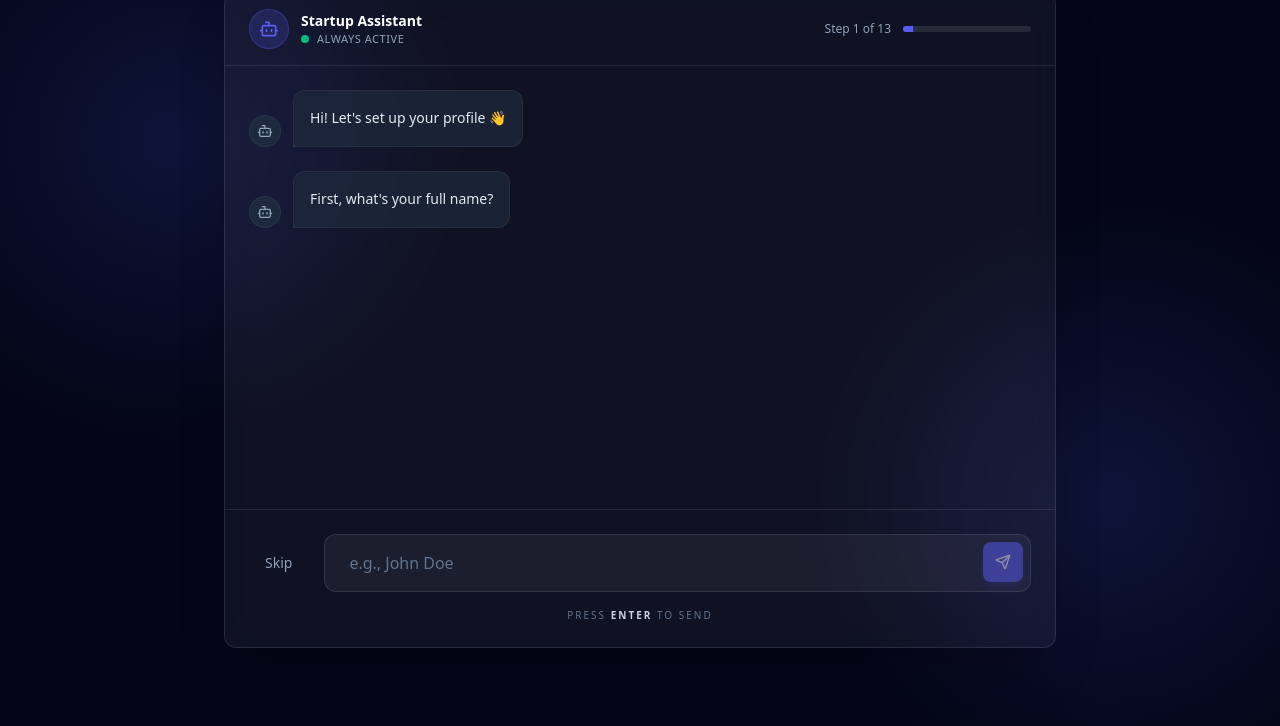
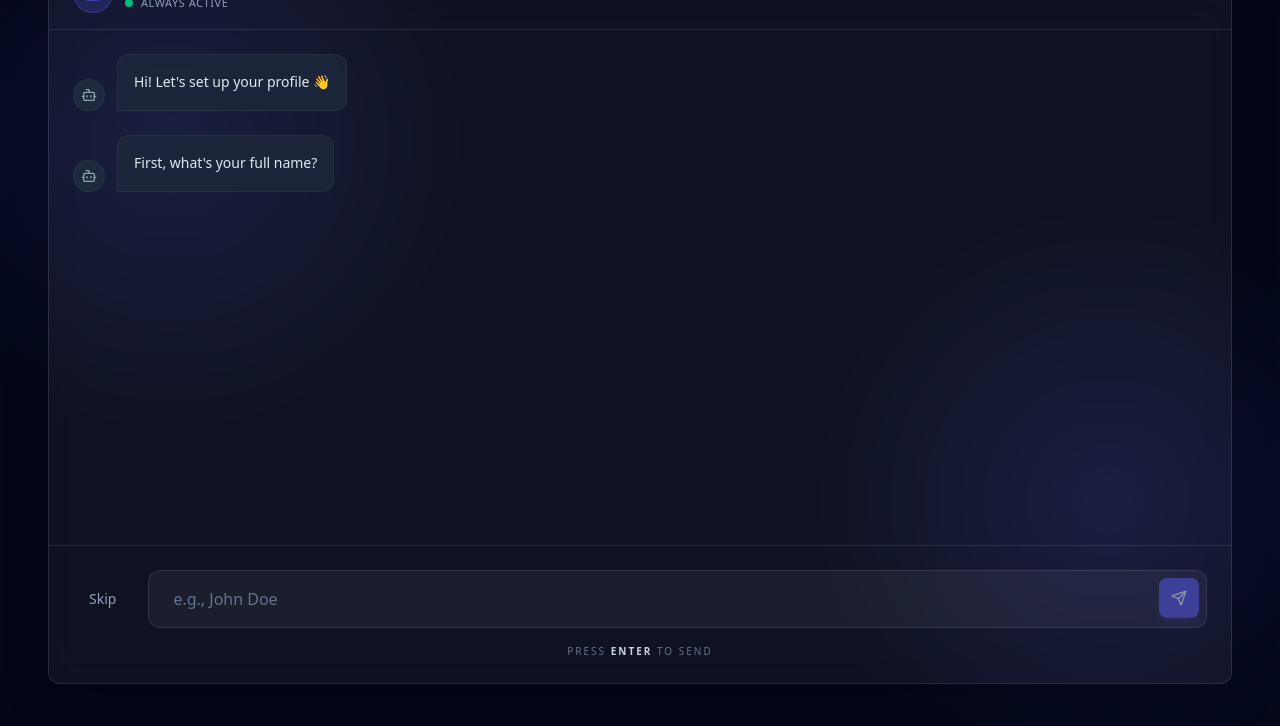
Before and after one commit to Yogesh100-design/tasyai, a React app: page /OnboardingChatbot in a window 1280 px wide. Shown: the top 726 px of the page. Built offline with nearby package versions, Linux system fonts and the light colour scheme; the HTML template or start-up script is replaced by a standard one.

Commit message:
increase width of chatbot

```diff
--- a/src/pages/OnboardingChatbot.jsx
+++ b/src/pages/OnboardingChatbot.jsx
@@ -334,7 +334,7 @@ const OnboardingChatbot = ({ onComplete }) => {
       <div className="ambient-glow top-[-10%] left-[-10%]"></div>
       <div className="ambient-glow bottom-[-10%] right-[-10%]"></div>
 
-      <div className="relative w-full max-w-4xl h-[90vh] flex items-center justify-center p-4 md:p-8">
+      <div className="relative w-full max-w-[95vw] h-[95vh] flex items-center justify-center p-2 md:p-4">
         {/* Main Chat Container */}
         <div className="glass-container w-full h-full flex flex-col rounded-xl overflow-hidden shadow-2xl">
           {/* Top Bar */}
```
